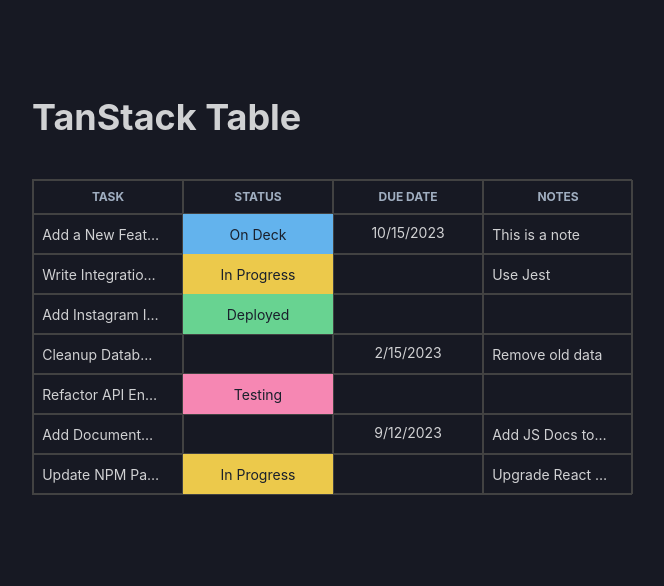
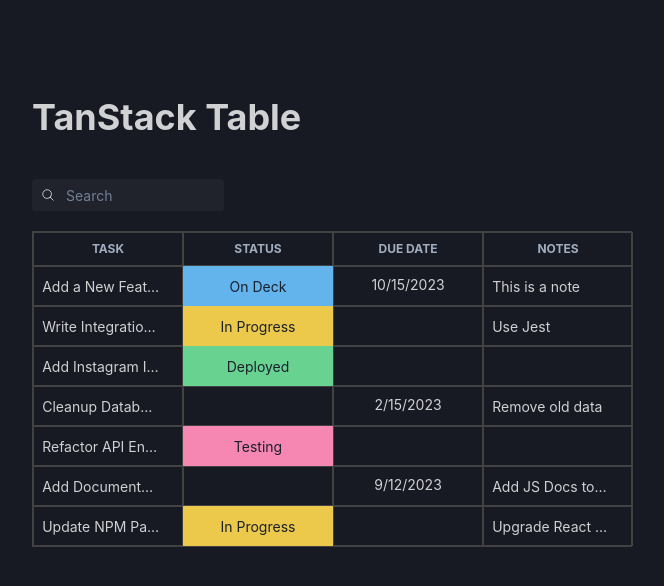
Before and after one commit to jovan-vukic/schneider-project, a React (Vite) app in the folder client/: page / in a window 1280 px wide. Shown: the top 586 px of the page, without its empty margins (132-796 px from the left). Built offline with nearby package versions, Linux system fonts and the light colour scheme.

Commit message:
Add search input for filtering table rows

```diff
--- a/client/src/components/EditableCell.jsx
+++ b/client/src/components/EditableCell.jsx
@@ -13,8 +13,6 @@
   useEffect(() => {
     setValue(initialValue);
   }, [initialValue]);
-
-  console.log(row);
 
   return (
     <Input
--- /dev/null
+++ b/client/src/components/Filters.jsx
@@ -0,0 +1,30 @@
+import {
+  Box,
+  Icon,
+  Input,
+  InputGroup,
+  InputLeftElement,
+} from "@chakra-ui/react";
+
+import SearchIcon from "./icons/SearchIcon";
+
+const Filters = () => {
+  return (
+    <Box mb={5}>
+      <InputGroup size="sm" maxW="12rem">
+        <InputLeftElement pointerEvents="none">
+          <Icon as={SearchIcon} />
+        </InputLeftElement>
+        <Input
+          type="text"
+          borderRadius={3}
+          variant="filled"
+          placeholder="Search"
+          _placeholder={{ color: "gray.500" }}
+        />
+      </InputGroup>
+    </Box>
+  );
+};
+
+export default Filters;
--- a/client/src/components/StatusCell.jsx
+++ b/client/src/components/StatusCell.jsx
@@ -1,5 +1,4 @@
 import { Box, Menu, MenuButton, MenuItem, MenuList } from "@chakra-ui/react";
-import React from "react";
 
 import { STATUSES } from "../data.js";
 
--- a/client/src/components/TaskTable.jsx
+++ b/client/src/components/TaskTable.jsx
@@ -9,6 +9,7 @@
 import DATA from "../data.js";
 import EditableCell from "./EditableCell.jsx";
 import StatusCell from "./StatusCell.jsx";
+import Filters from "./Filters.jsx";
 
 /**
  * AccessorKey is the name of the column in the data.
@@ -49,14 +50,22 @@
 const TaskTable = () => {
   const [data, setData] = useState(DATA);
 
+  /* By default there are no filters */
+  const [columnFilters, setColumnFilters] = useState([]);
+
   /**
    * Data is the table data from the data.js file.
    * Columns is the table columns array from above.
    * getCoreRowModel is a function from @tanstack/react-table.
+   * Anything inside of state object is accessible
+   * to other components via table.getState().
    */
   const table = useReactTable({
     data,
     columns,
+    state: {
+      columnFilters,
+    },
     getCoreRowModel: getCoreRowModel(),
     columnResizeMode: "onChange",
     /* Update "data" through EditableCell */
@@ -84,6 +93,7 @@
    */
   return (
     <Box>
+      <Filters />
       <Box className="table" w={table.getTotalSize()}>
         {table.getHeaderGroups().map((headerGroup) => (
           // For each header group render a box
```
